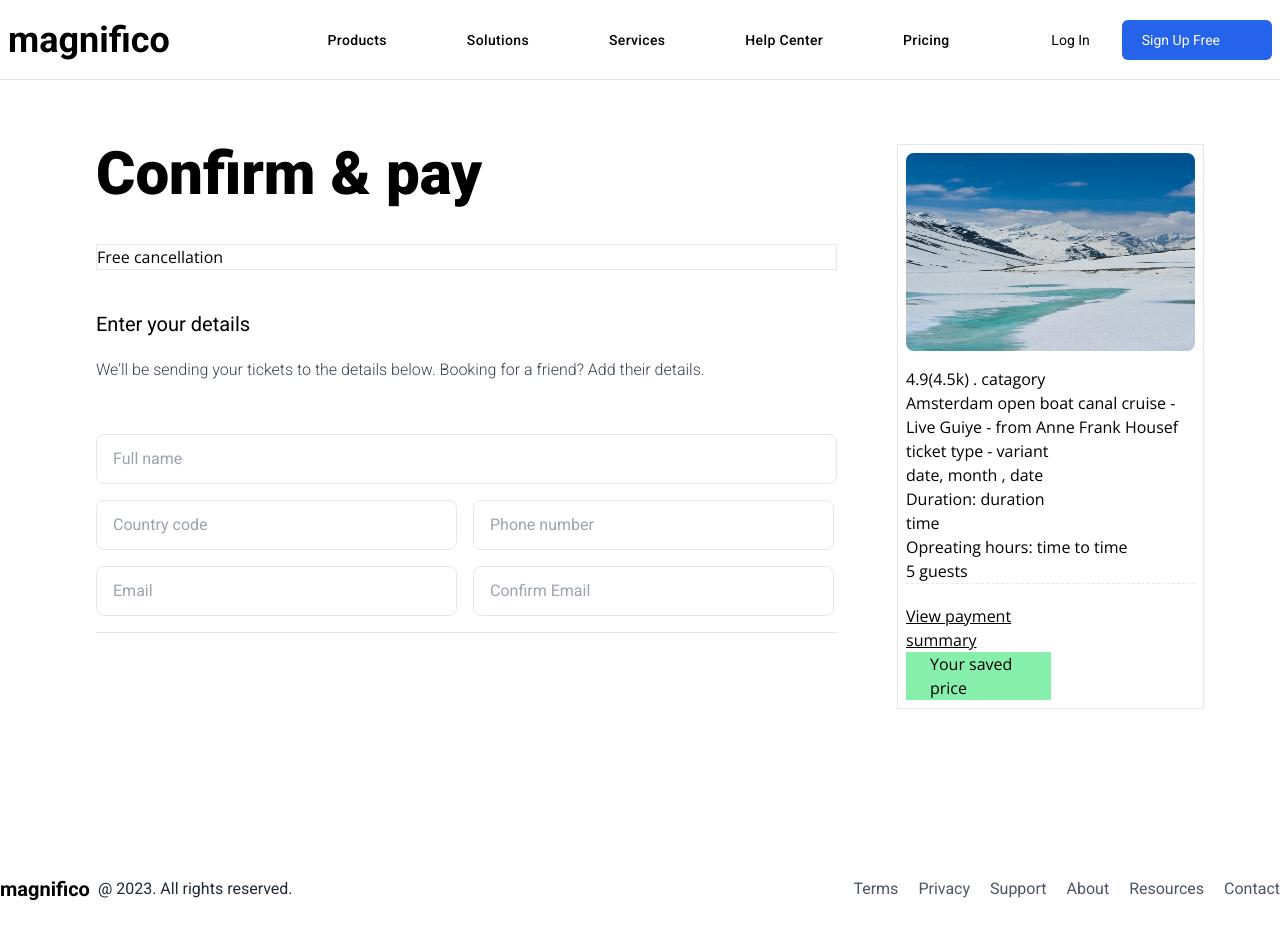
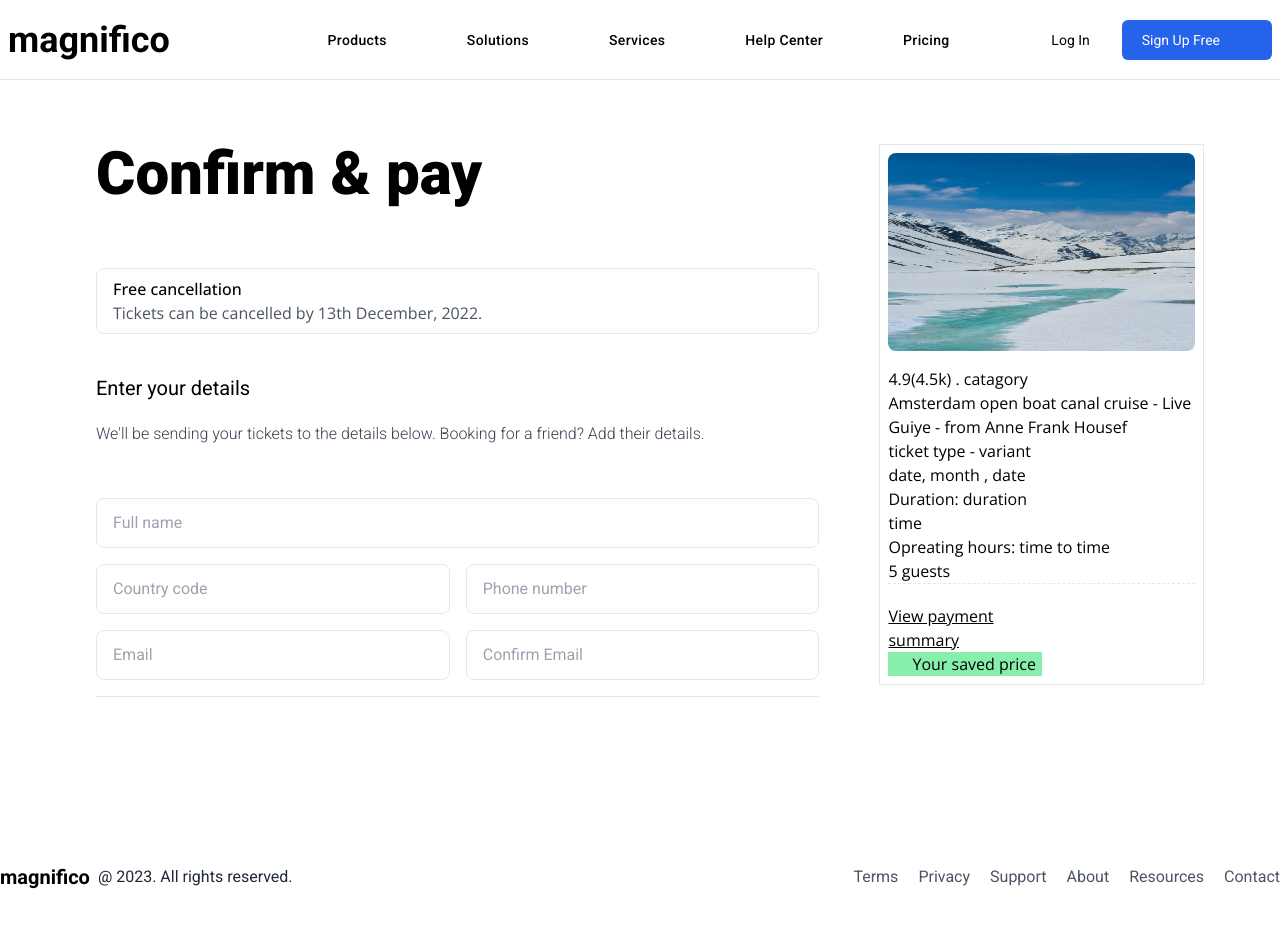
Before and after one commit to warmachine028/magnifico, a React (Vite) app: page /payment in a window 1280 px wide. Shown: the top 940 px of the page. Built offline with nearby package versions, Linux system fonts and the light colour scheme; some icons are missing.

Commit message:
feat: fixed component

```diff
--- a/src/components/DestinationCard.jsx
+++ b/src/components/DestinationCard.jsx
@@ -2,7 +2,7 @@ import React from 'react'
 import { Mountain } from '../assets'
 
 const DestinationCard = () => {
-  return (
+	return (
 		<div className="flex flex-col border ">
 			<div className="flex flex-col p-2">
 				<img className="w-[352px] h-[198px] rounded-lg" src={Mountain} alt="" />
@@ -29,7 +29,7 @@ const DestinationCard = () => {
 				</div>
 			</div>
 		</div>
-  )
+	)
 }
 
 export default DestinationCard
--- a/src/sections/PaymentHero.jsx
+++ b/src/sections/PaymentHero.jsx
@@ -1,24 +1,25 @@
 const PaymentHero = () => {
-    return (
+	return (
 		<section id="paymenthero">
 			<div className="">
 				<h1 className="text-6xl font-extrabold">Confirm & pay</h1>
-				<div className="border font-['Open_Sans'] mt-10">
-					<h6>Free cancellation</h6>
+				<div className="border font-['Open_Sans'] mt-16 pl-4 py-2 rounded-lg">
+					<h6 className="font-medium">Free cancellation</h6>
+					<h6 className="font-light text-gray-600">Tickets can be cancelled by 13th December, 2022.</h6>
 				</div>
 				<div>
 					<h6 className="mt-10 text-xl">Enter your details</h6>
 					<p className="py-5 font-light text-gray-700">We'll be sending your tickets to the details below. Booking for a friend? Add their details.</p>
 				</div>
 				<form className="pt-8">
-					<input className="border rounded-lg pl-4 pr-[540px] pt-3 pb-3" placeholder="Full name" />
+					<input className="border rounded-lg pl-4 w-full pt-3 pb-3" placeholder="Full name" />
 					<div className="flex flex-row pt-4 gap-4">
-						<input className="border rounded-lg pl-4 pt-3 pb-3 pr-40" placeholder="Country code" />
-						<input className="border rounded-lg pl-4 pt-3 pb-3 pr-40" placeholder="Phone number" />
+						<input className="border rounded-lg pl-4 p-3 w-1/2" placeholder="Country code" />
+						<input className="border rounded-lg pl-4 p-3 w-1/2" placeholder="Phone number" />
 					</div>
 					<div className="flex flex-row py-4 gap-4">
-						<input className="border rounded-lg pl-4 pt-3 pb-3 pr-40" placeholder="Email" />
-						<input className="border rounded-lg pl-4 pt-3 pb-3 pr-40" placeholder="Confirm Email" />
+						<input className="border rounded-lg pl-4 p-3 w-1/2" placeholder="Email" />
+						<input className="border rounded-lg pl-4 p-3 w-1/2" placeholder="Confirm Email" />
 					</div>
 				</form>
 			</div>
```
Also changed, not shown: src/pages/Payment.jsx (+6 -6 lines).
